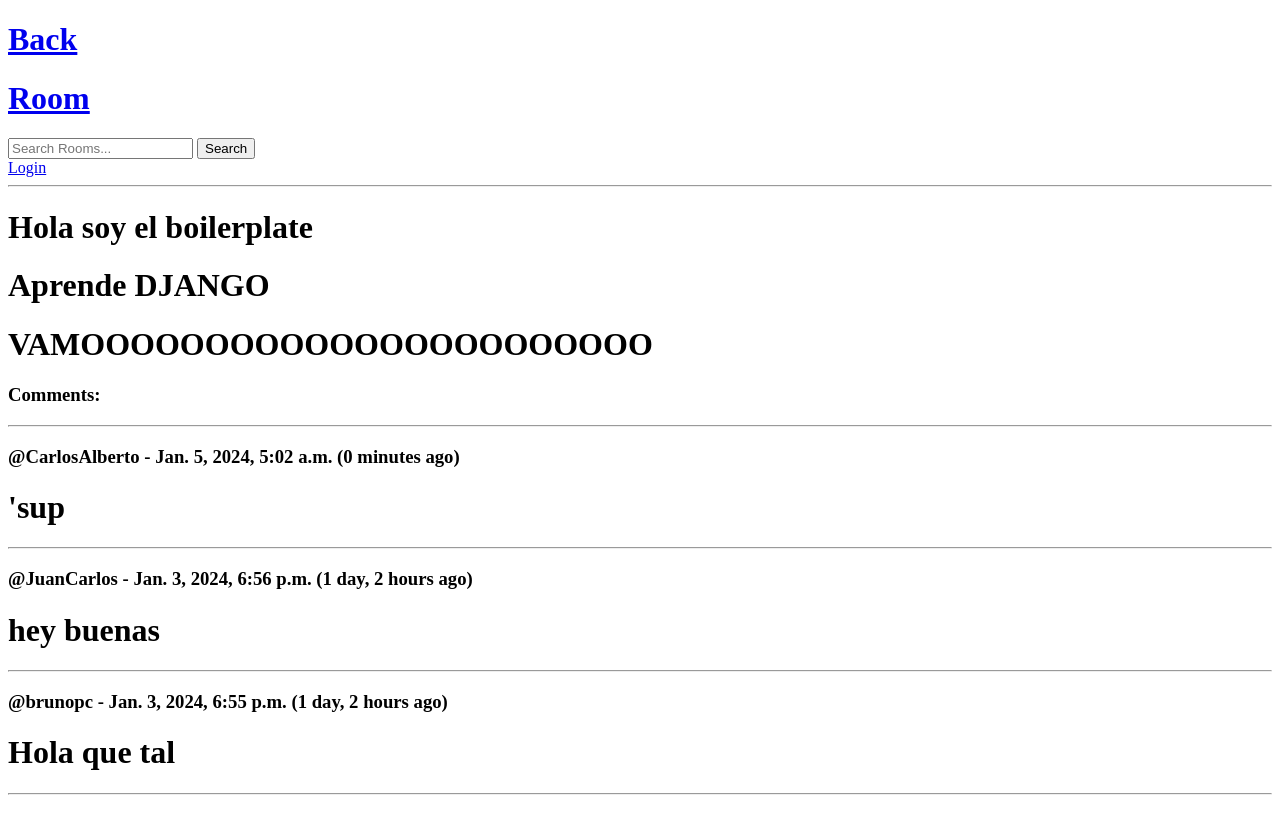
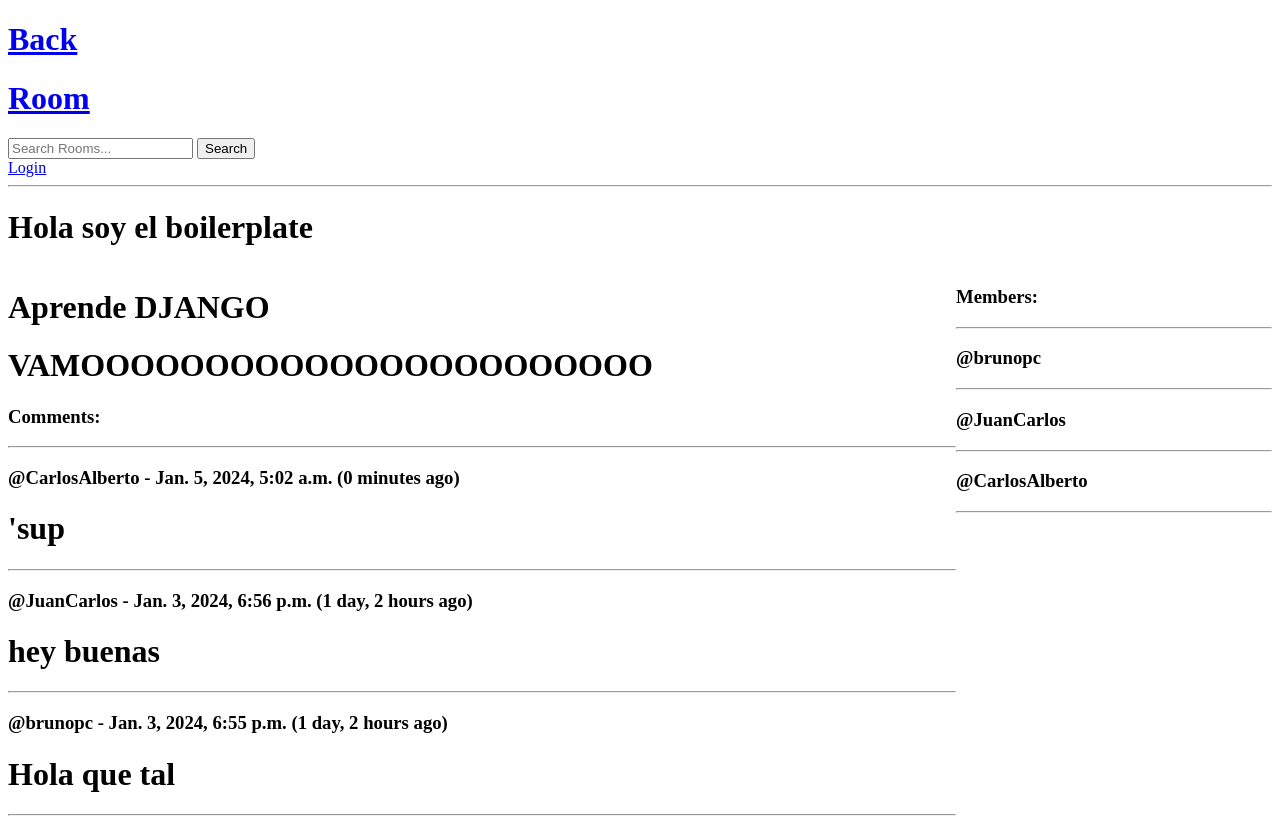
Before and after one commit to BMQuiroga/django, a Django app: page /room/2/ in a window 1280 px wide. Before the commit the page ends 795 px from the top, so only its background shows below. Run offline with Django 5.2, Linux system fonts and the light colour scheme; data comes from the database, SQL or seed files in the repository; both versions use the stored data as it was after the commit.

Commit message:
cambios a la DB, rooms tienen participantes
321

```diff
--- a/storybud/baseline/models.py
+++ b/storybud/baseline/models.py
@@ -14,7 +14,7 @@ class Room(models.Model):
     topic = models.ForeignKey(Topic, null=True, on_delete=models.SET_NULL)
     name = models.CharField(max_length=100)
     description = models.TextField(null=True, blank=True)
-    #participants = models.ManyToManyField(User, blank=True)
+    participants = models.ManyToManyField(User, blank=True, related_name='participants')
     updated = models.DateTimeField(auto_now=True)
     created = models.DateTimeField(auto_now_add=True)
 
--- a/storybud/baseline/templates/baseline/room.html
+++ b/storybud/baseline/templates/baseline/room.html
@@ -1,6 +1,21 @@
 {% extends "boilerplate.html" %}
 
 {% block content %}
+
+<style>
+
+    .room-container {
+
+        display: grid;
+        grid-template-columns: 3fr 1fr;
+
+    }
+</style>
+
+
+<div class="room-container">
+
+    <div>
         <h1>{{room.name}}</h1>
         <h1> {{room.description}}</h1>
 
@@ -28,6 +43,17 @@
             </form>
         </div>
         {% endif %}
+    </div>
+
+    <div>
+        <h3>Members:</h3>
+        <hr>
+        {% for member in participants %}
+        <h3>@{{member.username}}</h3>
+        <hr>
+        {% endfor %}
+    </div>
+</div>
 
 
 {% endblock content %}
--- a/storybud/baseline/views.py
+++ b/storybud/baseline/views.py
@@ -52,7 +52,8 @@ def room(request, pk):
 
     context = {
         'room': room,
-        'room_messages': room_messages
+        'room_messages': room_messages,
+        'participants': room.participants.all()
     }
     return render(request, 'baseline/room.html', context)
 
```
Also changed, not shown: storybud/baseline/migrations/0004_alter_room_options_room_participants.py (added), storybud/db.sqlite3. Lines whose indentation alone changed are shown as unchanged.
